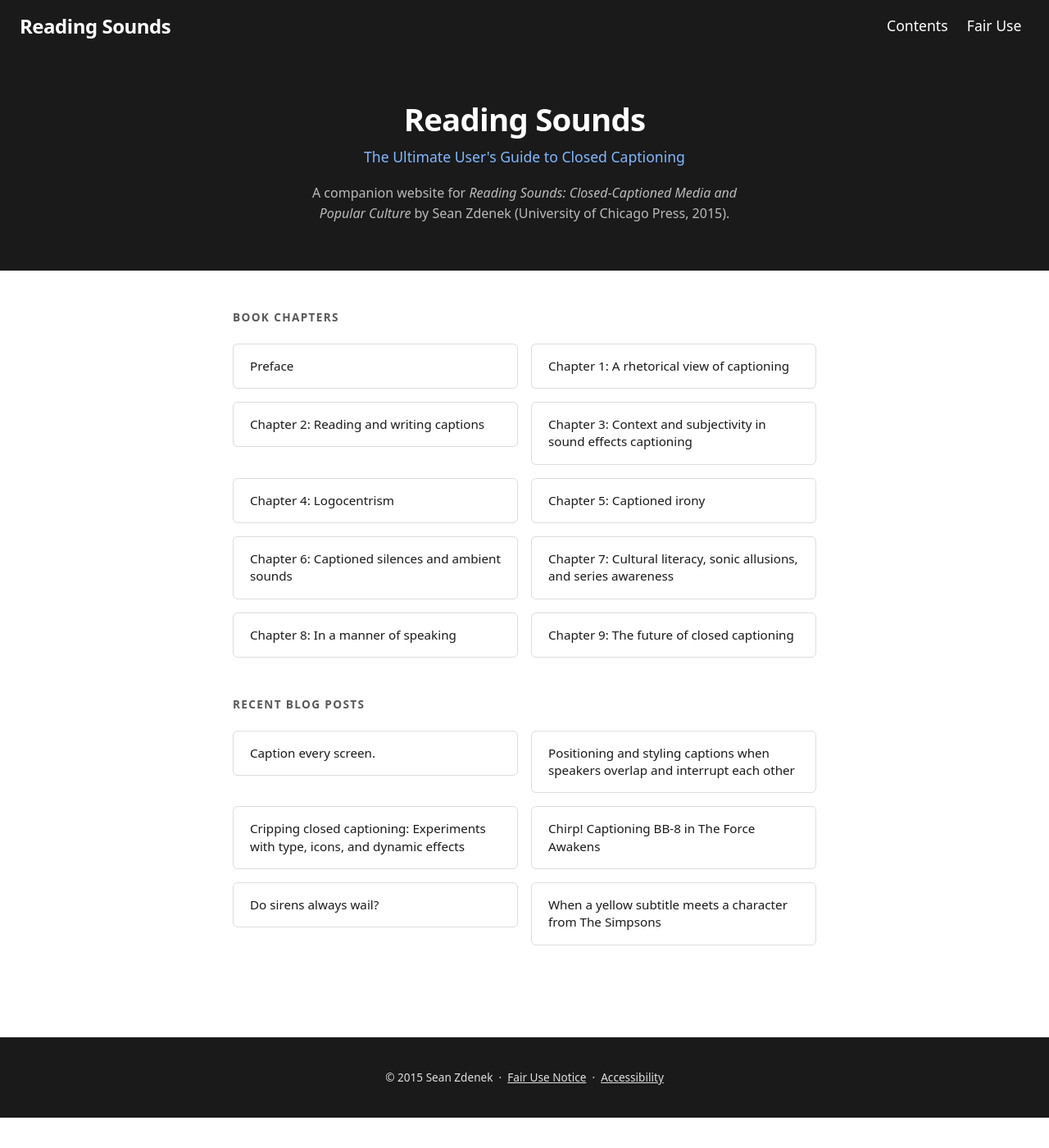
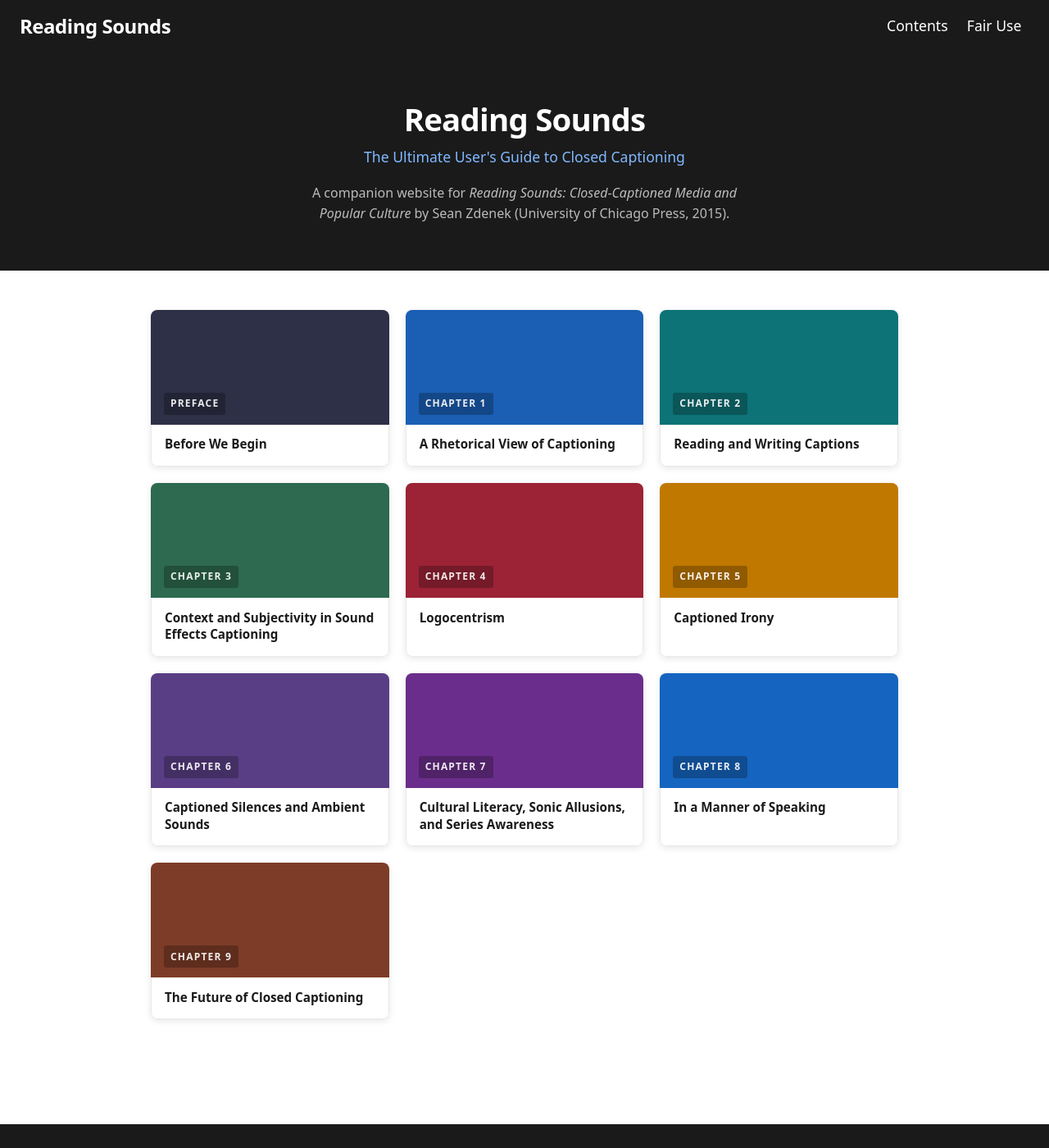
Before and after one commit to szdenek/readingsounds-site, a Jekyll site: the page built from index.html, in a window 1280 px wide and 1400 px high. Shown: the whole window at 82% size. Built offline with Jekyll 4.4.1, drawn with Linux system fonts in a browser that asks for light colours.

Commit message:
Redesign home page with 3×3 chapter card grid
- Replace flat chapter list with a 10-card grid (Preface + Ch 1–9)
- Each card: colored visual band (unique per chapter) + title below
- Visual band uses CSS custom property --card-color, ready for
  background-image when photos are chosen
- Chapter label rendered as a pill badge over the color band
- Hover: lift + deeper shadow
- Responsive: 3 col → 2 col (700px) → 1 col (440px)
- Remove blog post section (moving to seanzdenek.com)
- Grid container widened to 960px (cards were too narrow at 760px)

Color palette:
  Preface #2d3047  Ch1 #1a5fb4  Ch2 #0d7377
  Ch3 #2d6a4f      Ch4 #9b2335  Ch5 #c07800
  Ch6 #5a3e85      Ch7 #6b2d8b  Ch8 #1565c0  Ch9 #7d3c27

Co-Authored-By: Claude Sonnet 4.6 <noreply@anthropic.com>

```diff
--- a/assets/main.scss
+++ b/assets/main.scss
@@ -457,45 +457,82 @@ h1, h2, h3, h4 {
   line-height: 1.6;
 }
 
-.home-chapters {
-  padding: 3rem 1.5rem;
-  max-width: $max-width;
+// Chapter card grid
+.home-grid-wrap {
+  padding: 3rem 1.5rem 4rem;
+  max-width: 960px;
   margin: 0 auto;
+}
 
-  h2 {
-    font-size: 0.85rem;
+.home-grid {
+  display: grid;
+  grid-template-columns: repeat(3, 1fr);
+  gap: 1.25rem;
+}
+
+.chapter-card {
+  display: flex;
+  flex-direction: column;
+  text-decoration: none;
+  border-radius: 8px;
+  overflow: hidden;
+  box-shadow: 0 2px 8px rgba(0,0,0,0.1);
+  transition: transform 0.18s ease, box-shadow 0.18s ease;
+  background: #fff;
+
+  &:hover {
+    transform: translateY(-5px);
+    box-shadow: 0 10px 28px rgba(0,0,0,0.18);
+  }
+
+  &__visual {
+    background-color: var(--card-color);
+    // ready for background-image: url(...); background-size: cover; background-position: center;
+    height: 140px;
+    display: flex;
+    align-items: flex-end;
+    padding: 0.75rem 1rem;
+  }
+
+  &__num {
+    font-family: $sans-stack;
+    font-size: 0.75rem;
+    font-weight: 700;
     text-transform: uppercase;
     letter-spacing: 0.1em;
-    color: #595959;
-    margin: 0 0 1.5rem;
+    color: rgba(255,255,255,0.9);
+    background: rgba(0,0,0,0.25);
+    padding: 0.2rem 0.5rem;
+    border-radius: 3px;
+  }
+
+  &__body {
+    padding: 0.85rem 1rem 1rem;
+    flex: 1;
+    border: 1px solid #e8e8e8;
+    border-top: none;
+    border-radius: 0 0 8px 8px;
+  }
+
+  &__title {
+    margin: 0;
+    font-family: $sans-stack;
+    font-size: 0.95rem;
+    font-weight: 600;
+    color: #1a1a1a;
+    line-height: 1.35;
   }
 }
 
-.chapter-list {
-  list-style: none;
-  margin: 0;
-  padding: 0;
-  display: grid;
-  grid-template-columns: repeat(auto-fill, minmax(260px, 1fr));
-  gap: 1rem;
+@media (max-width: 700px) {
+  .home-grid {
+    grid-template-columns: repeat(2, 1fr);
+  }
+}
 
-  li a {
-    display: block;
-    padding: 1rem 1.25rem;
-    border: 1px solid $border-color;
-    border-radius: 6px;
-    text-decoration: none;
-    color: #1a1a1a;
-    font-family: $sans-stack;
-    font-size: 0.95rem;
-    line-height: 1.4;
-    transition: border-color 0.15s, box-shadow 0.15s;
-
-    &:hover {
-      border-color: $link-color;
-      box-shadow: 0 2px 8px rgba(0,0,0,0.08);
-      color: $link-color;
-    }
+@media (max-width: 440px) {
+  .home-grid {
+    grid-template-columns: 1fr;
   }
 }
 
--- a/index.html
+++ b/index.html
@@ -10,27 +10,98 @@ description: "A companion website for Reading Sounds: Closed-Captioned Media and
   <p class="home-hero-desc">A companion website for <em>Reading Sounds: Closed-Captioned Media and Popular Culture</em> by Sean Zdenek (University of Chicago Press, 2015).</p>
 </section>
 
-<div class="home-chapters">
-  <h2>Book chapters</h2>
-  <ul class="chapter-list">
-    <li><a href="{{ '/preface/' | relative_url }}">Preface</a></li>
-    <li><a href="{{ '/chapter1/' | relative_url }}">Chapter 1: A rhetorical view of captioning</a></li>
-    <li><a href="{{ '/chapter2/' | relative_url }}">Chapter 2: Reading and writing captions</a></li>
-    <li><a href="{{ '/chapter3/' | relative_url }}">Chapter 3: Context and subjectivity in sound effects captioning</a></li>
-    <li><a href="{{ '/chapter4/' | relative_url }}">Chapter 4: Logocentrism</a></li>
-    <li><a href="{{ '/chapter5/' | relative_url }}">Chapter 5: Captioned irony</a></li>
-    <li><a href="{{ '/chapter6/' | relative_url }}">Chapter 6: Captioned silences and ambient sounds</a></li>
-    <li><a href="{{ '/chapter7/' | relative_url }}">Chapter 7: Cultural literacy, sonic allusions, and series awareness</a></li>
-    <li><a href="{{ '/chapter8/' | relative_url }}">Chapter 8: In a manner of speaking</a></li>
-    <li><a href="{{ '/chapter9/' | relative_url }}">Chapter 9: The future of closed captioning</a></li>
-  </ul>
+<div class="home-grid-wrap">
+  <div class="home-grid">
 
-  <h2 style="margin-top: 3rem;">Recent blog posts</h2>
-  <ul class="chapter-list">
-    {% for post in site.posts limit:6 %}
-      {% unless post.slug contains 'chapter' or post.slug == 'preface' %}
-      <li><a href="{{ post.url | relative_url }}">{{ post.title | strip_html }}</a></li>
-      {% endunless %}
-    {% endfor %}
-  </ul>
+    <a href="{{ '/preface/' | relative_url }}" class="chapter-card" style="--card-color: #2d3047;">
+      <div class="chapter-card__visual">
+        <span class="chapter-card__num">Preface</span>
+      </div>
+      <div class="chapter-card__body">
+        <p class="chapter-card__title">Before We Begin</p>
+      </div>
+    </a>
+
+    <a href="{{ '/chapter1/' | relative_url }}" class="chapter-card" style="--card-color: #1a5fb4;">
+      <div class="chapter-card__visual">
+        <span class="chapter-card__num">Chapter 1</span>
+      </div>
+      <div class="chapter-card__body">
+        <p class="chapter-card__title">A Rhetorical View of Captioning</p>
+      </div>
+    </a>
+
+    <a href="{{ '/chapter2/' | relative_url }}" class="chapter-card" style="--card-color: #0d7377;">
+      <div class="chapter-card__visual">
+        <span class="chapter-card__num">Chapter 2</span>
+      </div>
+      <div class="chapter-card__body">
+        <p class="chapter-card__title">Reading and Writing Captions</p>
+      </div>
+    </a>
+
+    <a href="{{ '/chapter3/' | relative_url }}" class="chapter-card" style="--card-color: #2d6a4f;">
+      <div class="chapter-card__visual">
+        <span class="chapter-card__num">Chapter 3</span>
+      </div>
+      <div class="chapter-card__body">
+        <p class="chapter-card__title">Context and Subjectivity in Sound Effects Captioning</p>
+      </div>
+    </a>
+
+    <a href="{{ '/chapter4/' | relative_url }}" class="chapter-card" style="--card-color: #9b2335;">
+      <div class="chapter-card__visual">
+        <span class="chapter-card__num">Chapter 4</span>
+      </div>
+      <div class="chapter-card__body">
+        <p class="chapter-card__title">Logocentrism</p>
+      </div>
+    </a>
+
+    <a href="{{ '/chapter5/' | relative_url }}" class="chapter-card" style="--card-color: #c07800;">
+      <div class="chapter-card__visual">
+        <span class="chapter-card__num">Chapter 5</span>
+      </div>
+      <div class="chapter-card__body">
+        <p class="chapter-card__title">Captioned Irony</p>
+      </div>
+    </a>
+
+    <a href="{{ '/chapter6/' | relative_url }}" class="chapter-card" style="--card-color: #5a3e85;">
+      <div class="chapter-card__visual">
+        <span class="chapter-card__num">Chapter 6</span>
+      </div>
+      <div class="chapter-card__body">
+        <p class="chapter-card__title">Captioned Silences and Ambient Sounds</p>
+      </div>
+    </a>
+
+    <a href="{{ '/chapter7/' | relative_url }}" class="chapter-card" style="--card-color: #6b2d8b;">
+      <div class="chapter-card__visual">
+        <span class="chapter-card__num">Chapter 7</span>
+      </div>
+      <div class="chapter-card__body">
+        <p class="chapter-card__title">Cultural Literacy, Sonic Allusions, and Series Awareness</p>
+      </div>
+    </a>
+
+    <a href="{{ '/chapter8/' | relative_url }}" class="chapter-card" style="--card-color: #1565c0;">
+      <div class="chapter-card__visual">
+        <span class="chapter-card__num">Chapter 8</span>
+      </div>
+      <div class="chapter-card__body">
+        <p class="chapter-card__title">In a Manner of Speaking</p>
+      </div>
+    </a>
+
+    <a href="{{ '/chapter9/' | relative_url }}" class="chapter-card" style="--card-color: #7d3c27;">
+      <div class="chapter-card__visual">
+        <span class="chapter-card__num">Chapter 9</span>
+      </div>
+      <div class="chapter-card__body">
+        <p class="chapter-card__title">The Future of Closed Captioning</p>
+      </div>
+    </a>
+
+  </div>
 </div>
```
